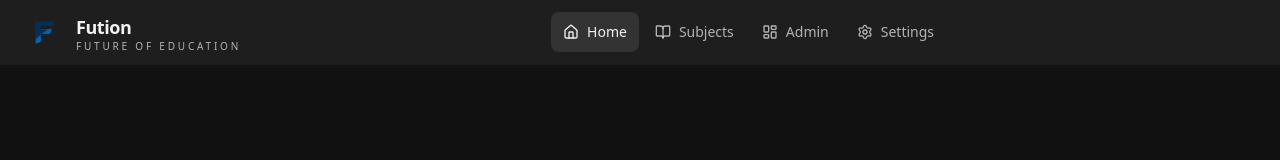
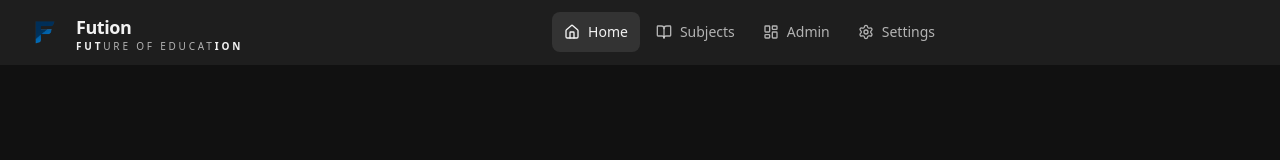
Before and after one commit to RaihanAizvan/Fution, a Vue app: page / in a window 1280 px wide. Shown: the top 160 px of the page. Built offline with nearby package versions, Linux system fonts and the light colour scheme; no server answers.

Commit message:
style(navbar): highlight FUT and ION in tagline for FUTION brand identity
Bold the FUT and ION syllables in 'Future of Education' subtag so the
platform name FUTION reads clearly at a glance.

```diff
--- a/src/components/Navbar.vue
+++ b/src/components/Navbar.vue
@@ -19,7 +19,7 @@
           </span>
 
           <span class="text-[10px] uppercase tracking-[0.28em] text-[var(--app-muted)]">
-            Future of Education
+            <span class="font-bold text-[var(--app-text)]">Fut</span>ure of Educat<span class="font-bold text-[var(--app-text)]">ion</span>
           </span>
         </div>
       </RouterLink>
```
